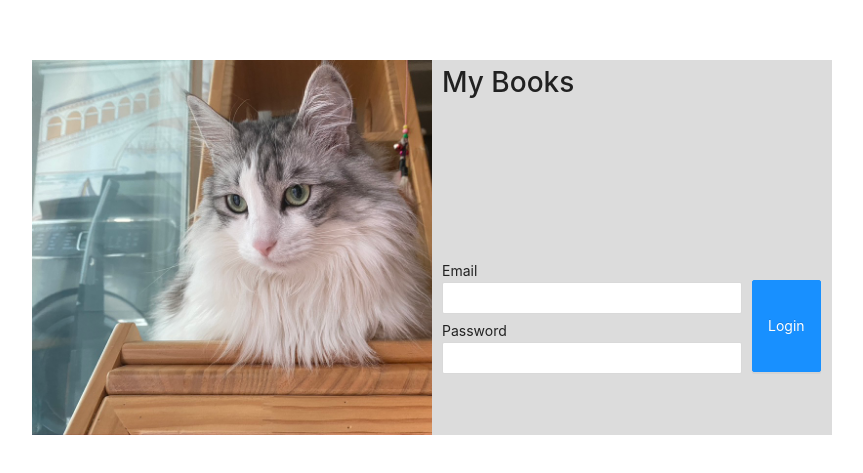
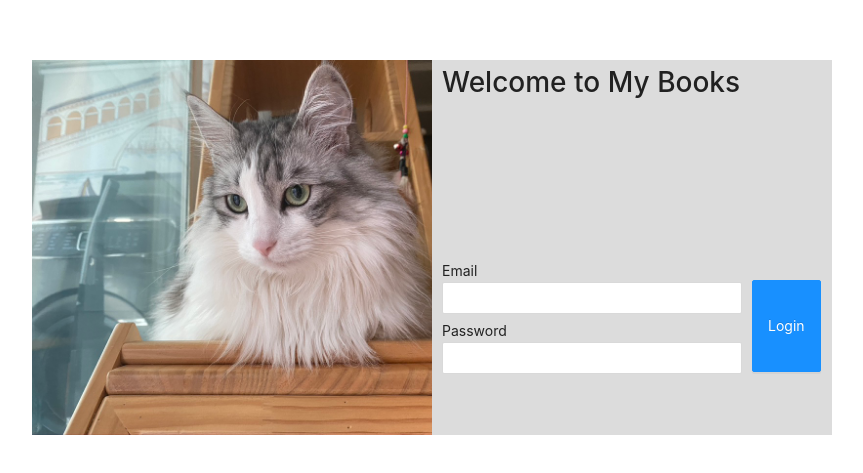
Before and after one commit to SaltPepperSalt/my-books, a React (Create React App) app: page /signin in a window 1280 px wide. Shown: the part 153-626 px from the top of the page, without its empty margins (208-1071 px from the left). Built offline with nearby package versions, Linux system fonts and the light colour scheme.

Commit message:
Login page Design done

```diff
--- a/src/pages/Signin.jsx
+++ b/src/pages/Signin.jsx
@@ -27,7 +27,7 @@ class Signin extends React.Component {
               </Col>
               <Col span={12} className={styles.sign_login}>
 
-                <h1>My Books</h1>
+                <h1>Welcome to My Books</h1>
                 <p className={styles.sign_id}>
                   <div>Email</div>
                   <Input className={styles.sign_input} type="email" value={this.state.email} onChange={this.change} />
```
